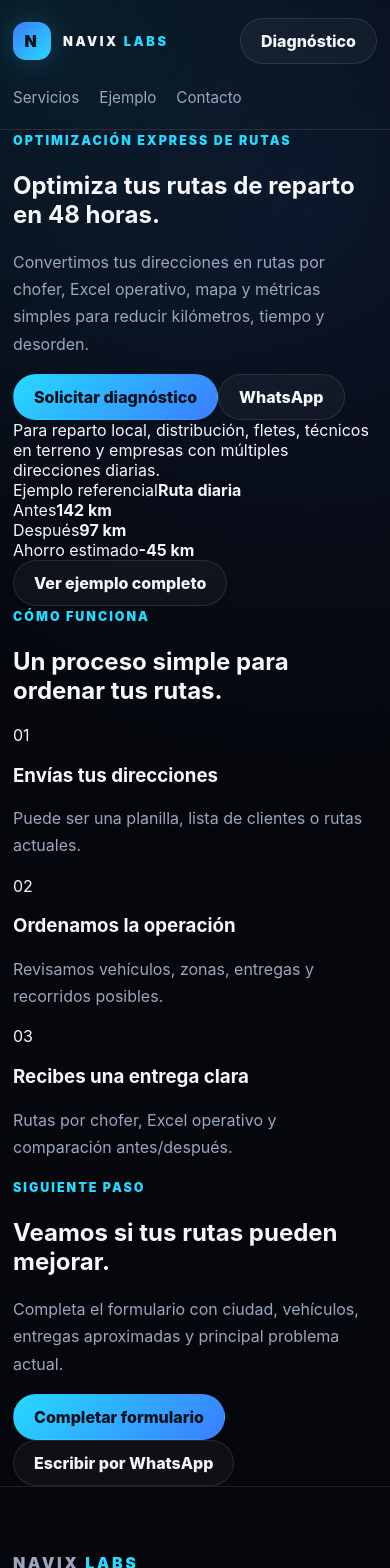
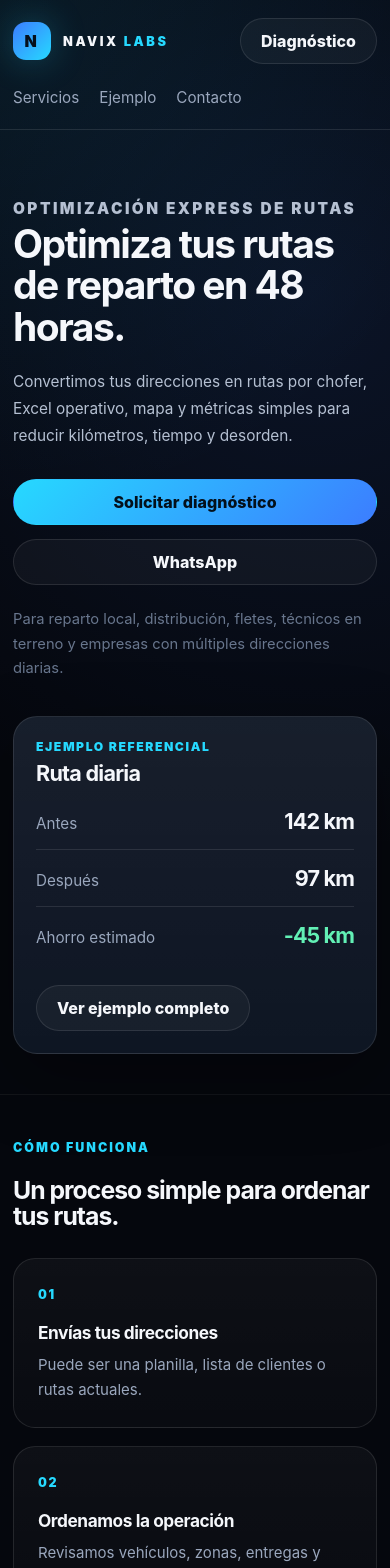
Before and after one commit to ktrnllopisa-pixel/navix-labs-next, a Next.js app: page / in a window 390 px wide. Shown: the top 1568 px of the page. Built offline with nearby package versions, Linux system fonts and the light colour scheme.

Commit message:
Update globals.css

```diff
--- a/app/globals.css
+++ b/app/globals.css
@@ -1331,3 +1331,310 @@ img {
     border-radius: 24px;
   }
 }
+/* =========================================================
+   HOME CLEAN / PREMIUM
+   ========================================================= */
+
+.homePage {
+  overflow: hidden;
+}
+
+.homeHeroClean {
+  padding: 82px 0 72px;
+}
+
+.homeHeroCleanGrid {
+  display: grid;
+  grid-template-columns: minmax(0, 0.95fr) minmax(300px, 0.48fr);
+  gap: 76px;
+  align-items: center;
+}
+
+.homeHeroText {
+  max-width: 690px;
+}
+
+.homeHeroText h1 {
+  margin: 0;
+  max-width: 690px;
+  font-size: clamp(2.15rem, 3.7vw, 3.45rem);
+  line-height: 1.06;
+  letter-spacing: -0.048em;
+}
+
+.homeHeroText > p {
+  max-width: 590px;
+  margin: 22px 0 0;
+  color: #b5c0d2;
+  font-size: 1rem;
+  line-height: 1.75;
+}
+
+.homeHeroActions {
+  display: flex;
+  flex-wrap: wrap;
+  gap: 14px;
+  margin-top: 30px;
+}
+
+.homeHint {
+  display: block;
+  max-width: 650px;
+  margin-top: 22px;
+  color: var(--muted-2);
+  font-size: 0.92rem;
+  line-height: 1.65;
+}
+
+/* Tarjeta derecha del hero */
+
+.homeResultCard {
+  width: 100%;
+  border: 1px solid var(--line);
+  border-radius: 28px;
+  padding: 26px;
+  background:
+    linear-gradient(180deg, rgba(255, 255, 255, 0.06), rgba(255, 255, 255, 0.018)),
+    #09111f;
+  box-shadow: 0 24px 75px rgba(0, 0, 0, 0.32);
+}
+
+.homeResultHeader {
+  display: flex;
+  flex-direction: column;
+  gap: 6px;
+  margin-bottom: 22px;
+}
+
+.homeResultHeader span {
+  color: var(--cyan);
+  text-transform: uppercase;
+  letter-spacing: 0.13em;
+  font-size: 0.76rem;
+  font-weight: 900;
+}
+
+.homeResultHeader strong {
+  color: var(--text);
+  font-size: 1.35rem;
+  letter-spacing: -0.035em;
+}
+
+.homeResultRows {
+  display: grid;
+  gap: 0;
+  margin-bottom: 22px;
+}
+
+.homeResultRows div {
+  display: flex;
+  align-items: baseline;
+  justify-content: space-between;
+  gap: 18px;
+  padding: 15px 0;
+  border-bottom: 1px solid var(--line);
+}
+
+.homeResultRows div:first-child {
+  padding-top: 0;
+}
+
+.homeResultRows span {
+  color: var(--muted);
+  font-size: 0.95rem;
+}
+
+.homeResultRows strong {
+  color: var(--text);
+  font-size: 1.5rem;
+  letter-spacing: -0.04em;
+}
+
+.homeResultRows .homeResultHighlight {
+  border-bottom: 0;
+}
+
+.homeResultRows .homeResultHighlight strong {
+  color: var(--green);
+}
+
+/* Sección proceso */
+
+.homeProcessSection {
+  padding: 58px 0;
+  border-top: 1px solid rgba(255, 255, 255, 0.055);
+}
+
+.homeSectionTitle {
+  max-width: 620px;
+  margin-bottom: 28px;
+}
+
+.homeSectionTitle h2 {
+  margin: 0;
+  font-size: clamp(1.55rem, 2.4vw, 2.25rem);
+  line-height: 1.08;
+  letter-spacing: -0.04em;
+}
+
+.homeProcessGrid {
+  display: grid;
+  grid-template-columns: repeat(3, 1fr);
+  gap: 18px;
+}
+
+.homeProcessGrid article {
+  min-height: 190px;
+  padding: 24px;
+  border-radius: 22px;
+  border: 1px solid var(--line);
+  background:
+    linear-gradient(180deg, rgba(255, 255, 255, 0.04), rgba(255, 255, 255, 0.018));
+}
+
+.homeProcessGrid span {
+  display: inline-flex;
+  margin-bottom: 34px;
+  color: var(--cyan);
+  font-size: 0.78rem;
+  font-weight: 900;
+  letter-spacing: 0.14em;
+}
+
+.homeProcessGrid h3 {
+  margin: 0 0 10px;
+  color: var(--text);
+  font-size: 1.08rem;
+  letter-spacing: -0.025em;
+}
+
+.homeProcessGrid p {
+  margin: 0;
+  color: var(--muted);
+  font-size: 0.94rem;
+  line-height: 1.65;
+}
+
+/* CTA final */
+
+.homeFinalCtaSection {
+  padding: 50px 0 76px;
+}
+
+.homeFinalCta {
+  display: flex;
+  align-items: center;
+  justify-content: space-between;
+  gap: 34px;
+  padding: 32px;
+  border-radius: 28px;
+  border: 1px solid var(--line);
+  background:
+    linear-gradient(180deg, rgba(255, 255, 255, 0.045), rgba(255, 255, 255, 0.018)),
+    rgba(255, 255, 255, 0.018);
+  box-shadow: 0 20px 60px rgba(0, 0, 0, 0.24);
+}
+
+.homeFinalCta h2 {
+  margin: 0;
+  font-size: clamp(1.55rem, 2.6vw, 2.35rem);
+  line-height: 1.08;
+  letter-spacing: -0.04em;
+}
+
+.homeFinalCta p:not(.eyebrow) {
+  max-width: 590px;
+  margin-bottom: 0;
+}
+
+/* Ajuste extra para que títulos antiguos no dominen el home */
+
+.homePage .displayTitle,
+.homePage .homeTitle {
+  font-size: clamp(2.15rem, 3.7vw, 3.45rem);
+  line-height: 1.06;
+  letter-spacing: -0.048em;
+}
+
+/* Responsive home */
+
+@media (max-width: 980px) {
+  .homeHeroClean {
+    padding: 58px 0 52px;
+  }
+
+  .homeHeroCleanGrid {
+    grid-template-columns: 1fr;
+    gap: 36px;
+  }
+
+  .homeHeroText {
+    max-width: 720px;
+  }
+
+  .homeHeroText h1 {
+    font-size: clamp(2rem, 8vw, 3rem);
+  }
+
+  .homeProcessGrid {
+    grid-template-columns: 1fr;
+  }
+
+  .homeProcessGrid article {
+    min-height: auto;
+  }
+
+  .homeProcessGrid span {
+    margin-bottom: 20px;
+  }
+
+  .homeFinalCta {
+    align-items: flex-start;
+    flex-direction: column;
+  }
+}
+
+@media (max-width: 560px) {
+  .homeHeroClean {
+    padding: 44px 0 40px;
+  }
+
+  .homeHeroText h1 {
+    font-size: clamp(1.9rem, 10vw, 2.55rem);
+    letter-spacing: -0.04em;
+  }
+
+  .homeHeroText > p {
+    font-size: 0.96rem;
+  }
+
+  .homeHeroActions {
+    width: 100%;
+  }
+
+  .homeHeroActions .btn {
+    width: 100%;
+  }
+
+  .homeResultCard {
+    padding: 22px;
+    border-radius: 24px;
+  }
+
+  .homeResultRows strong {
+    font-size: 1.35rem;
+  }
+
+  .homeProcessSection {
+    padding: 42px 0;
+  }
+
+  .homeFinalCtaSection {
+    padding: 42px 0 58px;
+  }
+
+  .homeFinalCta {
+    padding: 24px;
+    border-radius: 24px;
+  }
+}
```
